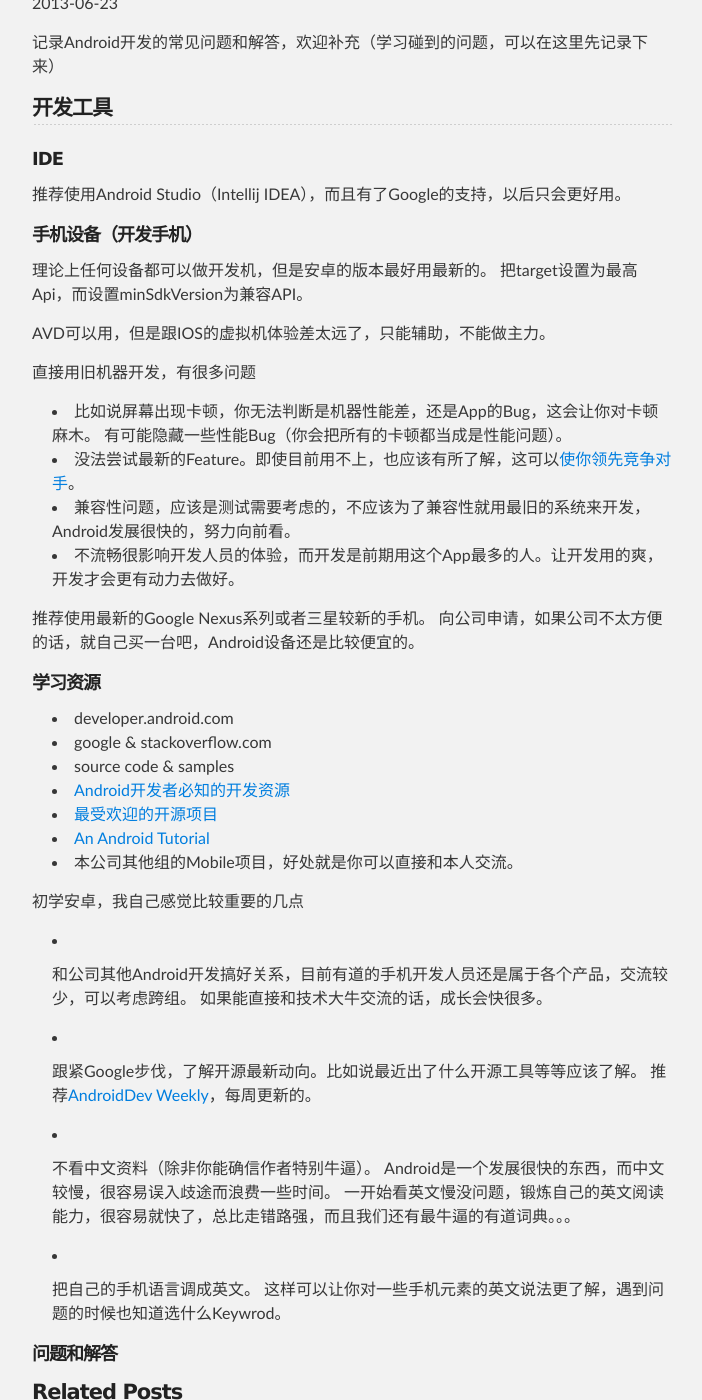
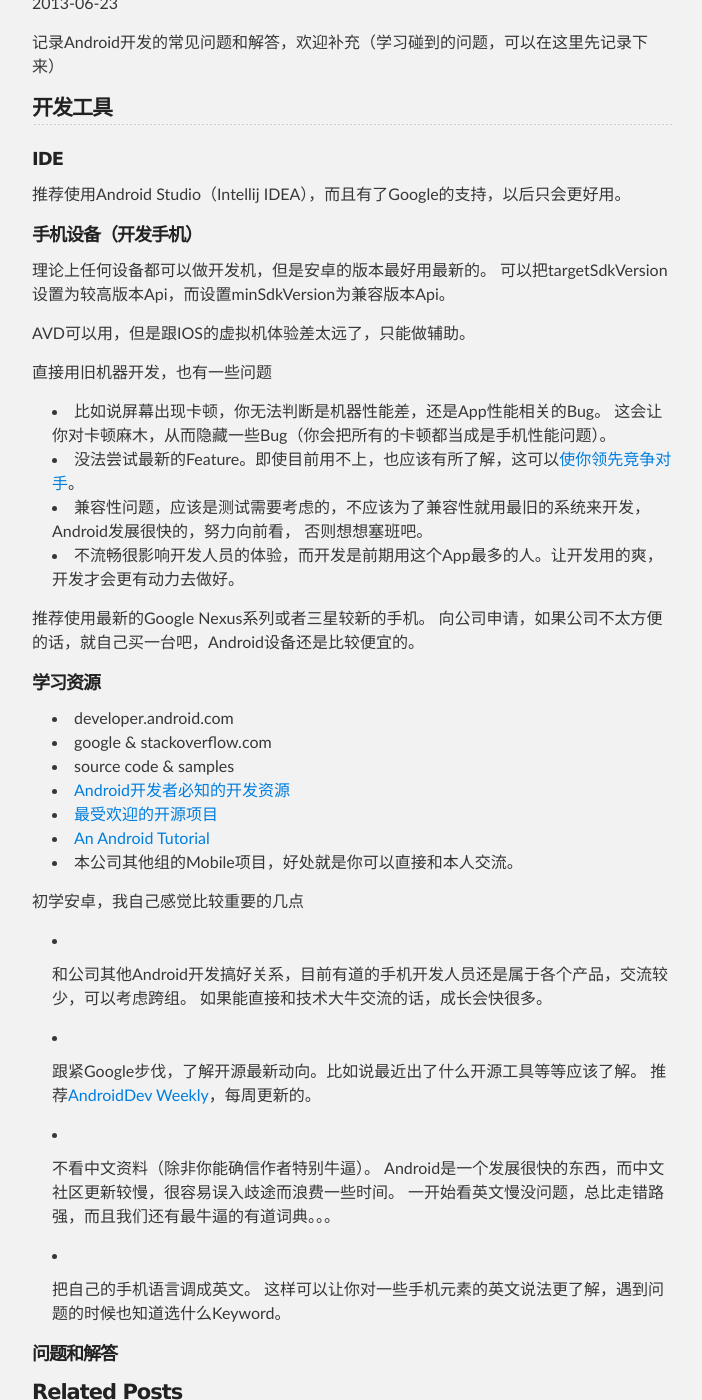
Before and after one commit to lixian/lixian.github.io, a Jekyll site: the page built from _posts/2013-06-23-android-dev-guide.md, in a window 1280 px wide and 1400 px high, scrolled down 282 px. Shown: the whole window, without its empty margins (288-990 px from the left). Built offline with Jekyll 4.4.1, drawn with Linux system fonts in a browser that asks for light colours.

Commit message:
update guide

```diff
--- a/_posts/2013-06-23-android-dev-guide.md
+++ b/_posts/2013-06-23-android-dev-guide.md
@@ -14,16 +14,17 @@
 ### 手机设备（开发手机）
 
 理论上任何设备都可以做开发机，但是安卓的版本最好用最新的。
-把target设置为最高Api，而设置minSdkVersion为兼容API。
+可以把targetSdkVersion设置为较高版本Api，而设置minSdkVersion为兼容版本Api。
 
-AVD可以用，但是跟IOS的虚拟机体验差太远了，只能辅助，不能做主力。
+AVD可以用，但是跟IOS的虚拟机体验差太远了，只能做辅助。
 
-直接用旧机器开发，有很多问题
+直接用旧机器开发，也有一些问题
 
--   比如说屏幕出现卡顿，你无法判断是机器性能差，还是App的Bug，这会让你对卡顿麻木。
-    有可能隐藏一些性能Bug（你会把所有的卡顿都当成是性能问题）。
+-   比如说屏幕出现卡顿，你无法判断是机器性能差，还是App性能相关的Bug。
+这会让你对卡顿麻木，从而隐藏一些Bug（你会把所有的卡顿都当成是手机性能问题）。
 -   没法尝试最新的Feature。即使目前用不上，也应该有所了解，这可以[使你领先竞争对手](http://www.youtube.com/watch?feature=player_embedded&v=GcNNx2zdXN4)。
--   兼容性问题，应该是测试需要考虑的，不应该为了兼容性就用最旧的系统来开发，Android发展很快的，努力向前看。
+-   兼容性问题，应该是测试需要考虑的，不应该为了兼容性就用最旧的系统来开发，Android发展很快的，努力向前看，
+否则想想塞班吧。
 -   不流畅很影响开发人员的体验，而开发是前期用这个App最多的人。让开发用的爽，开发才会更有动力去做好。
 
 推荐使用最新的Google Nexus系列或者三星较新的手机。
@@ -46,8 +47,8 @@
 -   跟紧Google步伐，了解开源最新动向。比如说最近出了什么开源工具等等应该了解。
 推荐[AndroidDev Weekly](http://androiddevweekly.com/)，每周更新的。
 
--   不看中文资料（除非你能确信作者特别牛逼）。 Android是一个发展很快的东西，而中文较慢，很容易误入歧途而浪费一些时间。 一开始看英文慢没问题，锻炼自己的英文阅读能力，很容易就快了，总比走错路强，而且我们还有最牛逼的有道词典。。。
+-   不看中文资料（除非你能确信作者特别牛逼）。 Android是一个发展很快的东西，而中文社区更新较慢，很容易误入歧途而浪费一些时间。 一开始看英文慢没问题，总比走错路强，而且我们还有最牛逼的有道词典。。。
 
--   把自己的手机语言调成英文。 这样可以让你对一些手机元素的英文说法更了解，遇到问题的时候也知道选什么Keywrod。
+-   把自己的手机语言调成英文。 这样可以让你对一些手机元素的英文说法更了解，遇到问题的时候也知道选什么Keyword。
 
 ### 问题和解答
```
